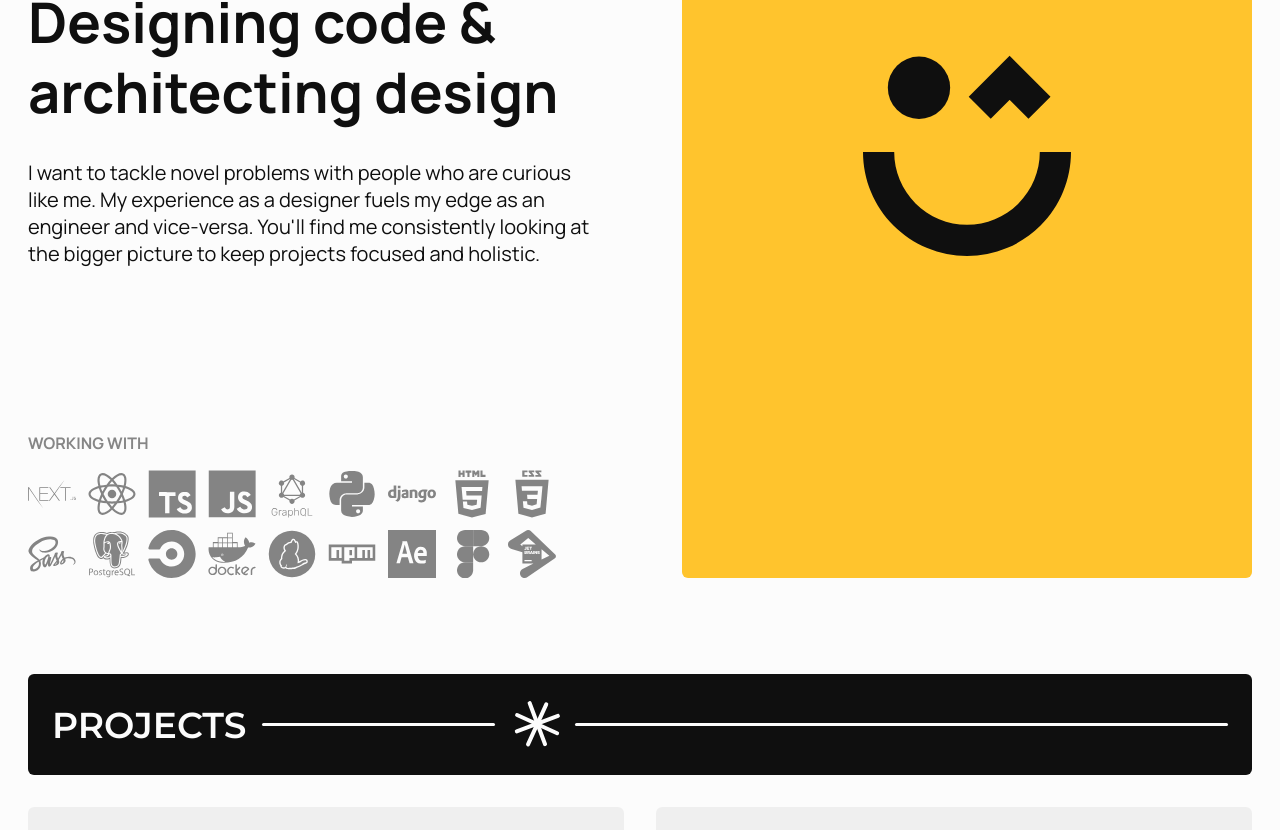
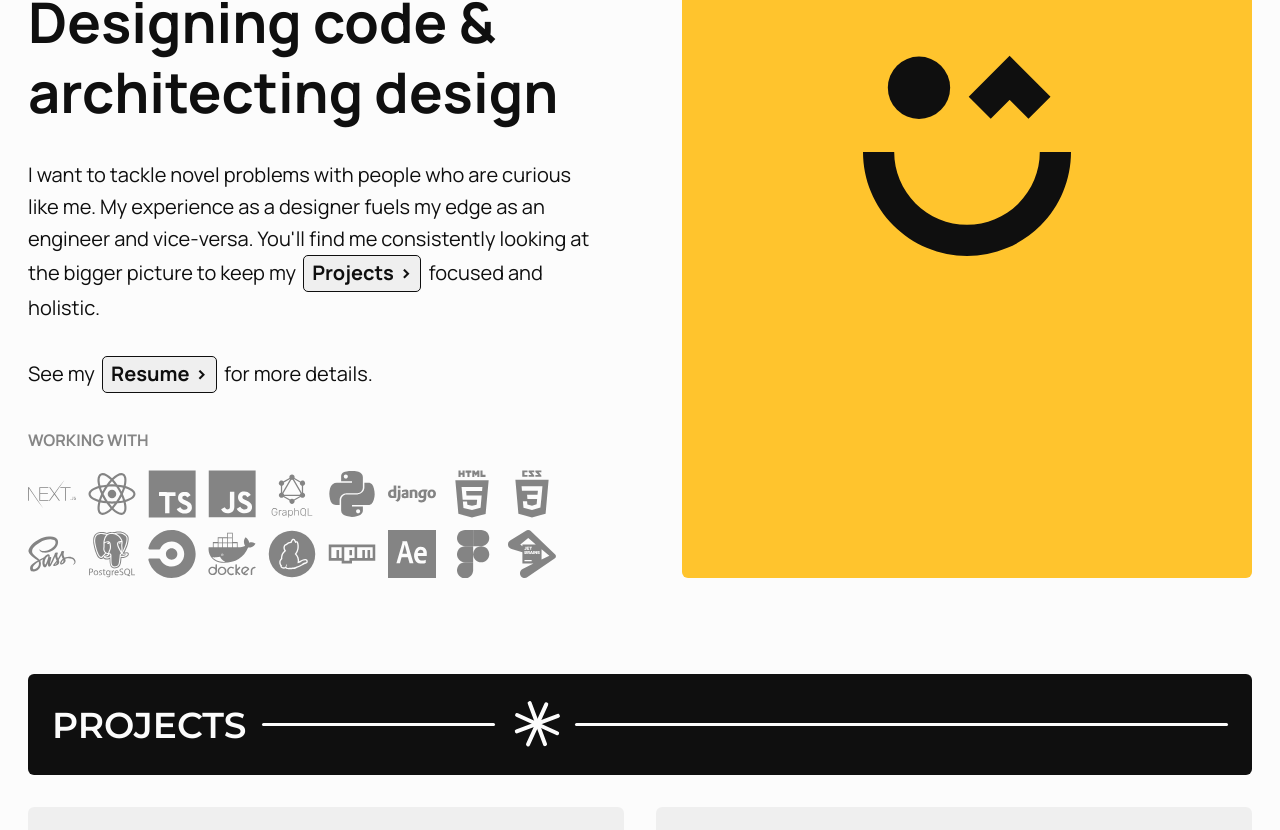
Before and after one commit to Opeyem1a/portfolio-v2, a Next.js app: page / in a window 1280 px wide. Shown: the part 1010-1840 px from the top of the page. Built offline with nearby package versions, Linux system fonts and the light colour scheme.

Commit message:
inline link within paragraphs

```diff
--- a/src/app/segments/AboutSection.tsx
+++ b/src/app/segments/AboutSection.tsx
@@ -7,8 +7,12 @@ import SkillIcons from "@/app/segments/SkillIcons";
 import Star from "@/static/star.svg"
 import SmileBlock from "@/components/SmileBlock";
 import {desktopOnly, mobileOnly, mq} from "@/util";
+import InlineLink from "@/components/InlineLink";
+import {useClickHandlers} from "@/app/segments/clickHandlers";
 
 const AboutSection = ({...props}) => {
+    const {scrollToProjectsSection, showResume} = useClickHandlers()
+
     return (
         <FullWidthDiv {...props}>
             <Section>
@@ -25,8 +29,12 @@ const AboutSection = ({...props}) => {
                                     <Text $fontSize={["1.1rem", "1.25rem", "1.25rem"]} $maxWidth="48ch">
                                         I want to tackle novel problems with people who are curious like me. My
                                         experience as a designer fuels my edge as an engineer and vice-versa. You{"'"}ll
-                                        find me consistently looking at the bigger picture to keep projects focused and
+                                        find me consistently looking at the bigger picture to
+                                        keep my <InlineLink onClick={scrollToProjectsSection}>projects</InlineLink> focused and
                                         holistic.
+                                    </Text>
+                                    <Text $fontSize={["1.1rem", "1.25rem", "1.25rem"]} $maxWidth="48ch">
+                                        See my <InlineLink onClick={showResume}>resume</InlineLink> for more details.
                                     </Text>
                                 </FlexColumn>
                             </FlexColumn>
--- /dev/null
+++ b/src/components/InlineLink/index.tsx
@@ -0,0 +1,77 @@
+import React, {ReactNode} from 'react';
+import styled from "styled-components";
+import Link from "next/link";
+import {smoothTargetTransition} from "@/styles/transitions";
+
+type InlineLinkProps = {
+    children: ReactNode;
+} & (
+    | { href: URL | string, onClick?: never }
+    | { href?: never, onClick: () => void }
+    )
+
+const InlineLink = ({children, href, onClick}: InlineLinkProps) => {
+    if (href) {
+        return (
+            <UnstyledLink href={href} target="_blank">
+                <InlineLinkWrapper data-hover-none>
+                    {children}
+                </InlineLinkWrapper>
+            </UnstyledLink>
+        )
+    }
+
+    return (
+        <InlineLinkWrapper data-hover-none onClick={onClick}>
+            {children}
+        </InlineLinkWrapper>
+    );
+};
+
+export default InlineLink;
+
+const UnstyledLink = styled(Link)`
+  all: unset;
+`
+
+const InlineLinkWrapper = styled.span`
+  ${smoothTargetTransition("background-color, color, border-color")};
+  text-transform: capitalize;
+  font-weight: 700;
+  display: inline-flex;
+  gap: 0.35rem;
+  align-items: center;
+  padding: 0.05rem 0.5rem 0.125rem 0.5rem;
+  margin: 0 0.2rem;
+  border-radius: 0.25em;
+  background-color: rgb(var(--color-dark-core) / 0.05);
+  color: var(--color-dark);
+  border: 1px solid var(--color-dark);
+
+  &::after {
+    content: ">";
+  }
+
+  svg {
+    height: 0.8em;
+
+    * {
+      ${smoothTargetTransition("fill")};
+      fill: var(--color-dark);
+    }
+  }
+
+  &:hover {
+    background-color: var(--color-primary);
+    color: rgb(var(--base-color-not-black));
+    border-color: var(--color-primary);
+
+    svg {
+      * {
+        fill: rgb(var(--base-color-not-black));
+      }
+    }
+
+    cursor: pointer;
+  }
+`
--- a/src/components/styled-elements/text.tsx
+++ b/src/components/styled-elements/text.tsx
@@ -46,7 +46,7 @@ const Text = styled.p<TextProps>`
   ${(props: TextProps) => {
     return {
       ...mqValue("font-size", props.$fontSize, "1.25rem"),
-      ...mqValue("line-height", props.$lineHeight, null),
+      ...mqValue("line-height", props.$lineHeight, "160%"),
       ...mqValue("font-weight", props.$fontWeight, "normal"),
       ...mqValue("max-width", props.$maxWidth, "initial"),
       ...mqValue("color", props.$color, "inherit"),
```
